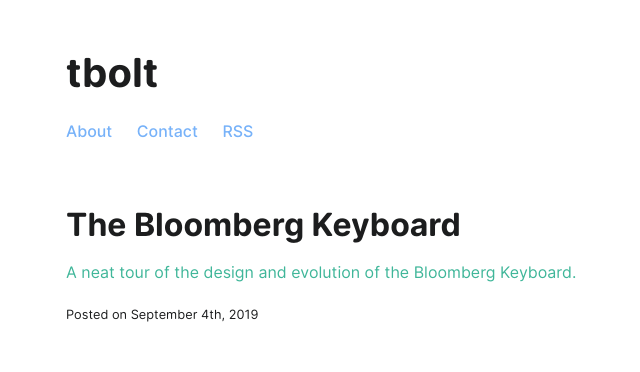
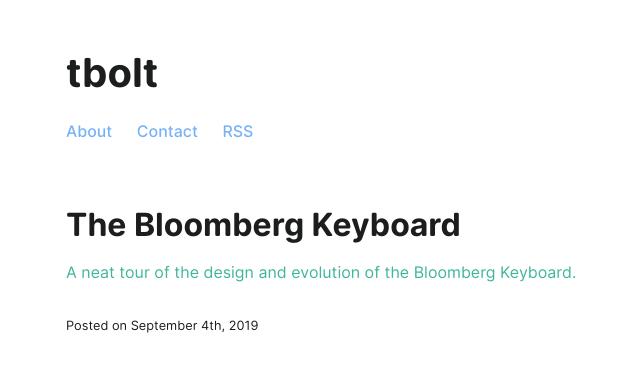
Before and after one commit to tbolt/tbolt.space, a Jekyll site: the page built from _posts/2019-09-04-look-back-bloomberg-keyboard.md, in a window 1280 px wide. Shown: the top 372 px of the page, without its empty margins (190-830 px from the left). Built offline with Jekyll 4.4.1, drawn with Linux system fonts in a browser that asks for light colours; some web fonts are replaced.

Commit message:
update post date

```diff
--- a/_scss/post.scss
+++ b/_scss/post.scss
@@ -16,8 +16,6 @@
 
 .post-date {
   display: block;
-  color: var(--text);
   font-size: 0.8rem;
-  padding-top: 5px;
-  padding-bottom: 10px;
+  padding-top: 1rem;
 }
--- a/index.html
+++ b/index.html
@@ -8,11 +8,11 @@
   <h2 class="post-title">
     <a href="{{ site.github.url }}{{ post.url }}">{{ post.title }}</a>
   </h2>
+  {{ post.content }}
   <div class="post-date">
     <i class="fa fa-calendar" aria-hidden="true"></i>
     {{ post.date | date_to_string }}
   </div>
-  {{ post.content }}
 </div>
 {% endfor %}
 
```
